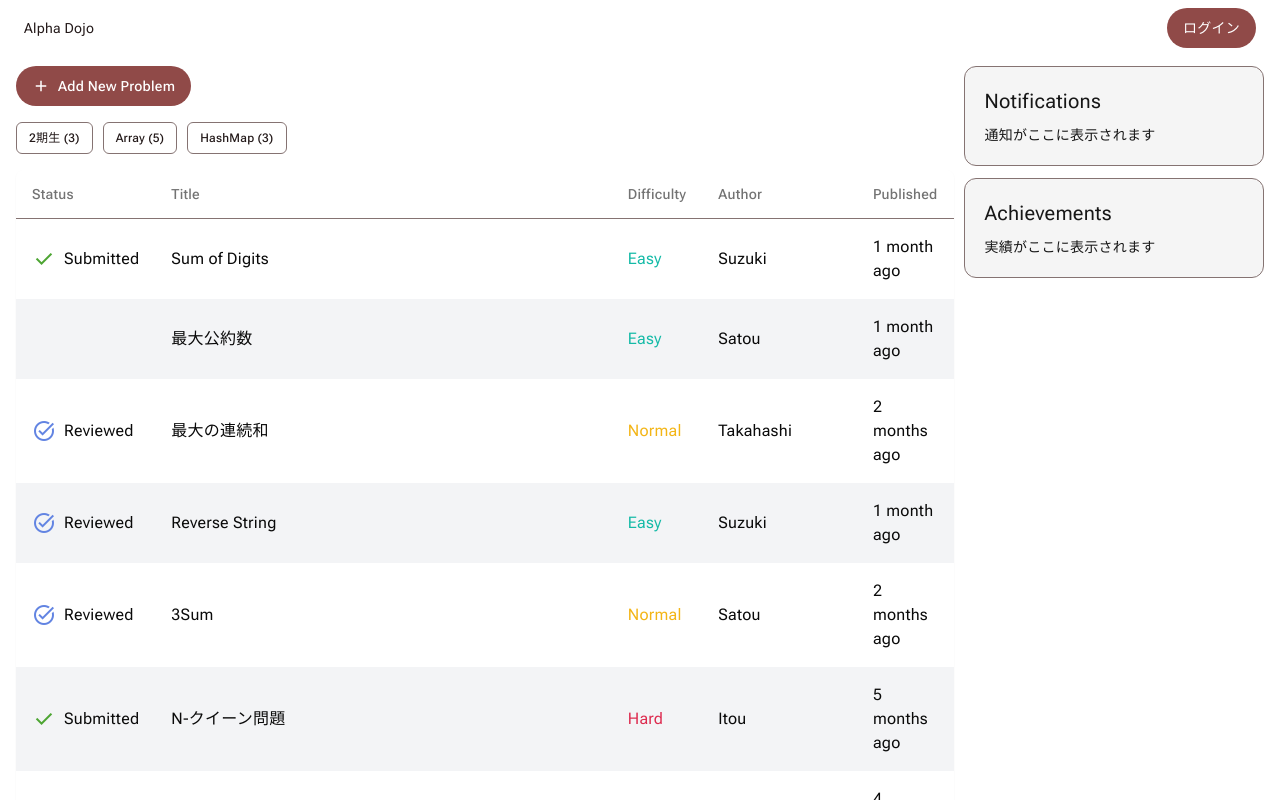
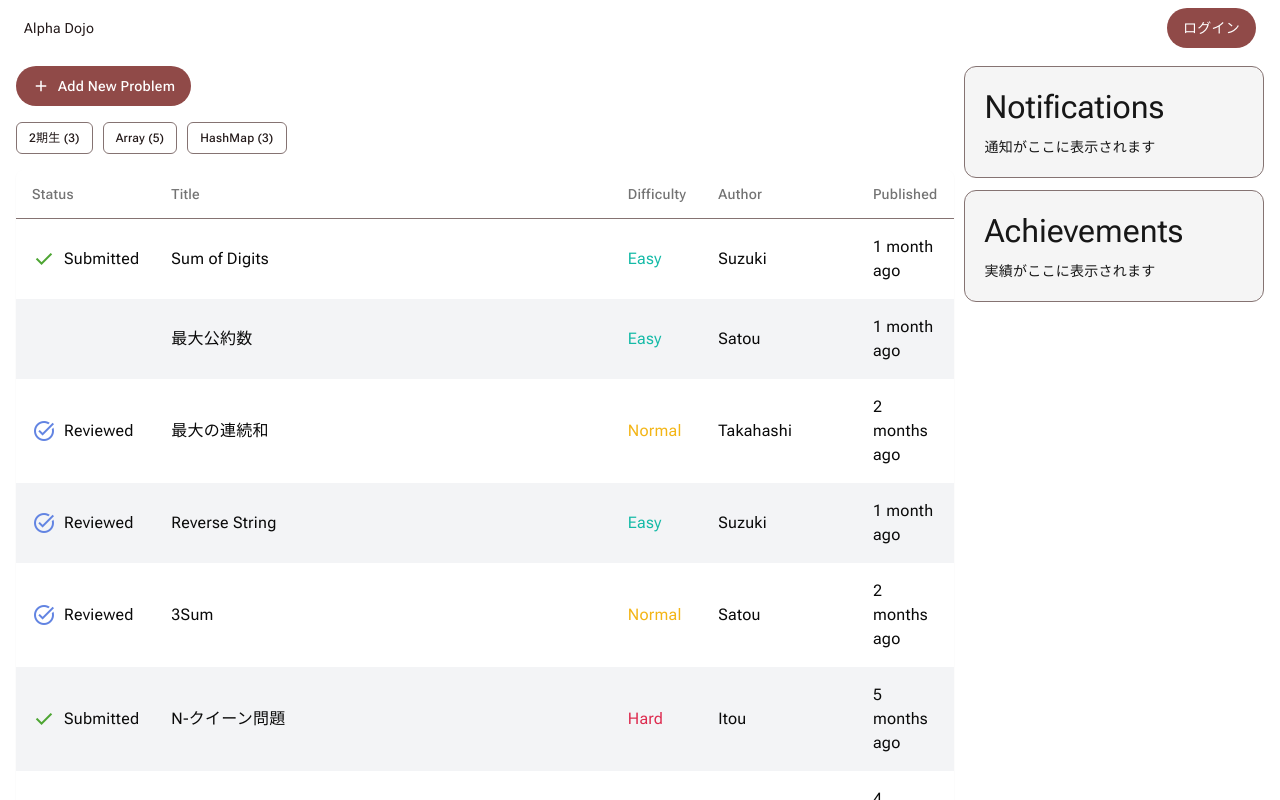
Before and after one commit to Greek-Academy/alpha-dojo-v2, a Next.js app: page / in a window 1280 px wide. Built offline with nearby package versions, Linux system fonts and the light colour scheme; no server answers.

Commit message:
fix: 見出し要素の文字を大きく

```diff
--- a/src/app/layout.tsx
+++ b/src/app/layout.tsx
@@ -2,6 +2,7 @@ import type { Metadata } from 'next';
 import { Header } from '@/app/header';
 import { notoSansJP, roboto } from '@/fonts/google-fonts';
 import './globals.css';
+import { cn } from '@/lib/utils';
 
 export const metadata: Metadata = {
   title: 'Create Next App',
@@ -16,7 +17,15 @@ export default function RootLayout({
   return (
     <html
       lang="ja"
-      className={`${notoSansJP.variable} ${roboto.variable} w-screen h-screen`}
+      className={cn(
+        `${notoSansJP.variable} ${roboto.variable} w-screen h-screen`,
+        '[&_h1]:text-headline-large',
+        '[&_h2]:text-headline-medium',
+        '[&_h3]:text-headline-small',
+        '[&_h4]:text-title-large',
+        '[&_h5]:text-title-medium',
+        '[&_h6]:text-title-small',
+      )}
     >
       <body className="w-full h-full flex flex-col items-center sm:items-start text-foreground text-body-medium">
         <Header />
--- a/tailwind.config.ts
+++ b/tailwind.config.ts
@@ -89,9 +89,29 @@ const config: Config = {
         sm: 'calc(var(--radius) - 4px)',
       },
       fontSize: {
+        'headline-large': [
+          '32px',
+          { fontWeight: '400', letterSpacing: '0px', lineHeight: '40px' },
+        ],
         'headline-medium': [
           '28px',
           { fontWeight: '400', letterSpacing: '0px', lineHeight: '36px' },
+        ],
+        'headline-small': [
+          '24px',
+          { fontWeight: '400', letterSpacing: '0px', lineHeight: '32px' },
+        ],
+        'title-large': [
+          '22px',
+          { fontWeight: '400', letterSpacing: '0px', lineHeight: '28px' },
+        ],
+        'title-medium': [
+          '16px',
+          { fontWeight: '500', letterSpacing: '0.15px', lineHeight: '24px' },
+        ],
+        'title-small': [
+          '14px',
+          { fontWeight: '500', letterSpacing: '0.1px', lineHeight: '20px' },
         ],
         'body-medium': [
           '14px',
```
